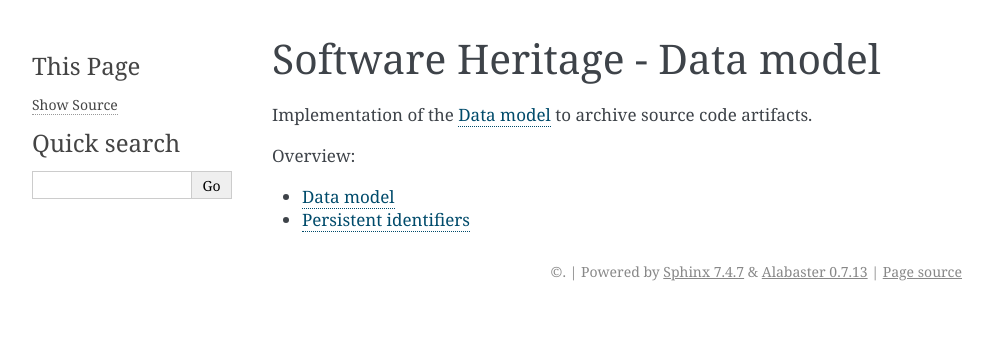
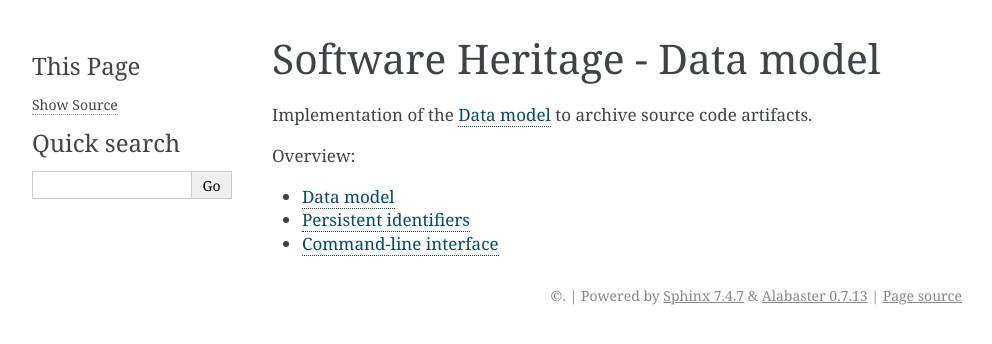
Before and after one commit to SoftwareHeritage/swh-model, a Sphinx documentation site: the page built from docs/index.rst, in a window 1280 px wide. Shown: the top 344 px of the page, without its empty margins (148-1140 px from the left). Built offline with Sphinx 7.4.7, drawn with Linux system fonts in a browser that asks for light colours; pages that are not in the unit, such as notebooks, are missing from menus.

```diff
--- /dev/null
+++ b/docs/cli.rst
@@ -0,0 +1,6 @@
+Command-line interface
+======================
+
+.. click:: swh.model.cli:identify
+  :prog: swh identify
+  :show-nested:
--- a/docs/index.rst
+++ b/docs/index.rst
@@ -11,4 +11,5 @@ Implementation of the :ref:`data-model` to archive source code artifacts.
 
    data-model
    persistent-identifiers
+   cli
    /apidoc/swh.model
```
